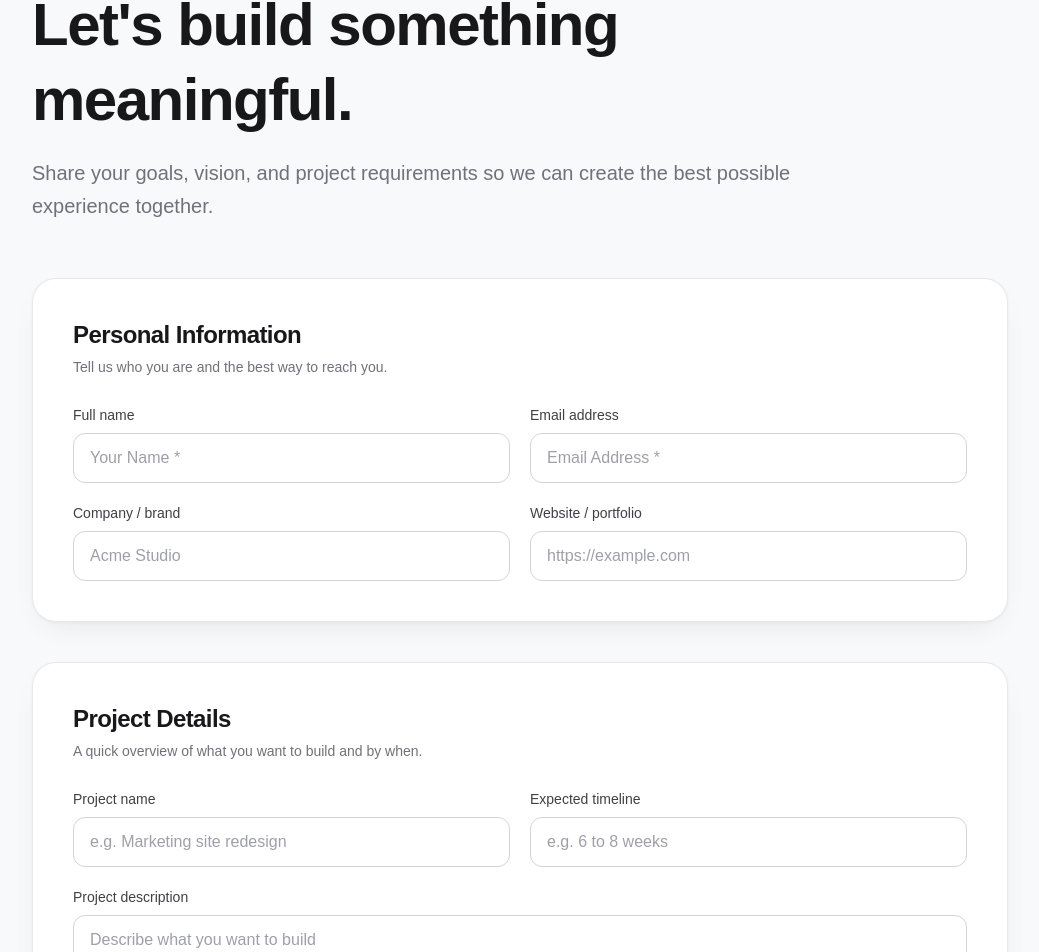
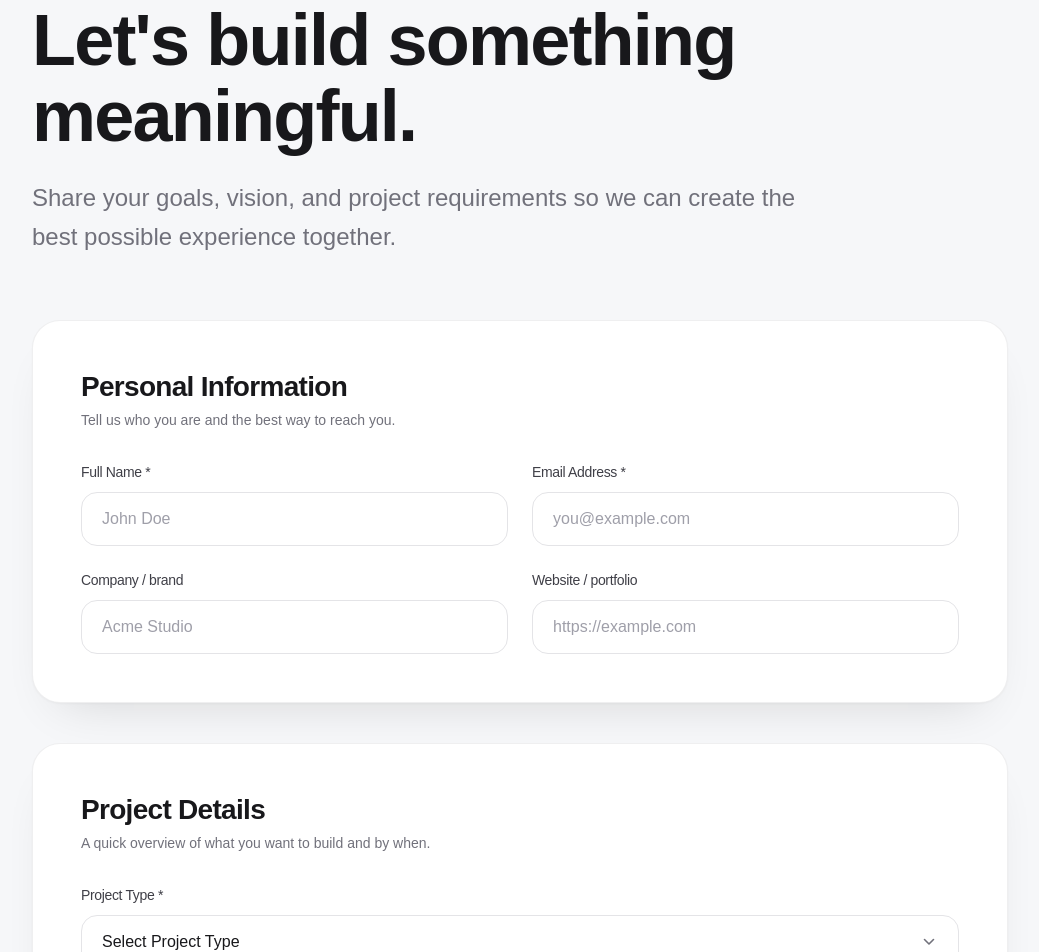
Before and after one commit to kartheepan06/ux-client-onboarding, a Next.js app: page / in a window 1280 px wide. Shown: the part 187-1139 px from the top of the page, without its empty margins (120-1159 px from the left). Built offline with nearby package versions, Linux system fonts and the light colour scheme.

Commit message:
Require project type field

```diff
--- a/components/ClientOnboarding.tsx
+++ b/components/ClientOnboarding.tsx
@@ -1,11 +1,14 @@
 "use client";
 
-import { useState, type FormEvent } from "react";
+import { useState, type ChangeEvent, type FormEvent } from "react";
 
 type FieldErrors = {
   name?: string;
   email?: string;
+  project_type?: string;
 };
+
+const EMAIL_PATTERN = /^[^\s@]+@[^\s@]+\.[^\s@]+$/;
 
 export default function ClientOnboarding() {
   const [darkMode, setDarkMode] = useState(false);
@@ -13,24 +16,27 @@ export default function ClientOnboarding() {
   const [loading, setLoading] = useState(false);
   const [error, setError] = useState<string | null>(null);
   const [fieldErrors, setFieldErrors] = useState<FieldErrors>({});
+  const [name, setName] = useState("");
+  const [email, setEmail] = useState("");
+  const [projectType, setProjectType] = useState("");
 
   const pageClass = darkMode
     ? "bg-zinc-950 text-white"
-    : "bg-[#f8f9fa] text-zinc-900";
+    : "bg-[#f6f7f9] text-zinc-900";
 
   const cardClass = darkMode
-    ? "bg-zinc-900 border border-zinc-800 rounded-3xl p-8 md:p-10 shadow-[0_1px_2px_rgba(0,0,0,0.4)]"
-    : "bg-white border border-zinc-200/80 rounded-3xl p-8 md:p-10 shadow-[0_1px_3px_rgba(0,0,0,0.04),0_12px_32px_-14px_rgba(0,0,0,0.1)]";
+    ? "bg-zinc-900 border border-zinc-800/80 rounded-[28px] p-7 md:p-12 shadow-[0_1px_2px_rgba(0,0,0,0.45)]"
+    : "bg-white border border-zinc-200/60 rounded-[28px] p-7 md:p-12 shadow-[0_1px_2px_rgba(0,0,0,0.03),0_24px_48px_-28px_rgba(0,0,0,0.16)]";
 
   // Input styling is split so an input shows EITHER the normal border OR the
   // error border, never two conflicting border-color utilities at once.
   const inputBase = darkMode
-    ? "w-full rounded-xl border bg-zinc-950 px-4 py-3 text-white placeholder:text-zinc-500 transition focus:outline-none focus:ring-4"
-    : "w-full rounded-xl border bg-white px-4 py-3 text-zinc-900 placeholder:text-zinc-400 transition focus:outline-none focus:ring-4";
+    ? "w-full rounded-2xl border bg-zinc-950 px-5 py-3.5 text-base text-white placeholder:text-zinc-500 transition duration-200 focus:outline-none focus:ring-4"
+    : "w-full rounded-2xl border bg-white px-5 py-3.5 text-base text-zinc-900 placeholder:text-zinc-400 transition duration-200 focus:outline-none focus:ring-4";
 
   const inputBorder = darkMode
-    ? "border-zinc-700 focus:border-zinc-500 focus:ring-white/10"
-    : "border-zinc-300 focus:border-zinc-400 focus:ring-zinc-900/5";
+    ? "border-zinc-700/70 focus:border-zinc-500 focus:ring-white/10"
+    : "border-zinc-200 focus:border-zinc-400 focus:ring-zinc-900/5";
 
   const inputErrorBorder =
     "border-red-500 focus:border-red-500 focus:ring-red-500/20";
@@ -38,57 +44,96 @@ export default function ClientOnboarding() {
   const inputClass = `${inputBase} ${inputBorder}`;
 
   const errorTextClass = darkMode
-    ? "mt-1.5 text-sm font-medium text-red-400"
-    : "mt-1.5 text-sm font-medium text-red-600";
+    ? "mt-2 text-sm font-medium text-red-400"
+    : "mt-2 text-sm font-medium text-red-600";
 
   const labelClass = darkMode
-    ? "block text-sm font-medium text-zinc-300 mb-2"
-    : "block text-sm font-medium text-zinc-700 mb-2";
+    ? "block text-sm font-medium tracking-tight text-zinc-300 mb-2.5"
+    : "block text-sm font-medium tracking-tight text-zinc-700 mb-2.5";
 
   const helperClass = darkMode ? "text-zinc-400" : "text-zinc-500";
 
-  const sectionTitleClass = "text-xl md:text-2xl font-semibold tracking-tight";
+  const sectionTitleClass =
+    "text-2xl md:text-[28px] font-semibold tracking-tight leading-tight";
 
   const checkboxLabelClass = darkMode
-    ? "flex items-center gap-3 border border-zinc-800 rounded-xl p-4 text-sm cursor-pointer transition hover:border-zinc-700"
-    : "flex items-center gap-3 border border-zinc-200 rounded-xl p-4 text-sm cursor-pointer transition hover:border-zinc-300";
+    ? "flex items-center gap-3 border border-zinc-800 rounded-2xl px-4 py-3.5 text-sm cursor-pointer transition hover:border-zinc-600 hover:bg-zinc-800/40"
+    : "flex items-center gap-3 border border-zinc-200 rounded-2xl px-4 py-3.5 text-sm cursor-pointer transition hover:border-zinc-300 hover:bg-zinc-50";
 
   const buttonClass = darkMode
-    ? "inline-flex items-center justify-center w-full sm:w-auto px-10 py-4 text-base font-semibold rounded-2xl transition-all duration-200 bg-white text-zinc-900 shadow-sm hover:bg-zinc-100 hover:shadow-[0_12px_40px_-12px_rgba(255,255,255,0.25)] hover:-translate-y-0.5 focus:outline-none focus:ring-4 focus:ring-white/20 disabled:opacity-60 disabled:cursor-not-allowed disabled:hover:translate-y-0 disabled:hover:shadow-sm"
-    : "inline-flex items-center justify-center w-full sm:w-auto px-10 py-4 text-base font-semibold rounded-2xl transition-all duration-200 bg-zinc-900 text-white shadow-sm hover:bg-zinc-800 hover:shadow-lg hover:-translate-y-0.5 focus:outline-none focus:ring-4 focus:ring-zinc-900/10 disabled:opacity-60 disabled:cursor-not-allowed disabled:hover:translate-y-0 disabled:hover:shadow-sm";
+    ? "inline-flex items-center justify-center w-full sm:w-auto px-12 py-4 text-base font-semibold rounded-full transition-all duration-200 bg-white text-zinc-900 shadow-sm hover:bg-zinc-100 hover:shadow-[0_16px_44px_-14px_rgba(255,255,255,0.3)] hover:-translate-y-0.5 focus:outline-none focus:ring-4 focus:ring-white/25 disabled:opacity-60 disabled:cursor-not-allowed disabled:hover:translate-y-0 disabled:hover:shadow-sm"
+    : "inline-flex items-center justify-center w-full sm:w-auto px-12 py-4 text-base font-semibold rounded-full transition-all duration-200 bg-zinc-900 text-white shadow-sm hover:bg-zinc-800 hover:shadow-[0_16px_44px_-14px_rgba(0,0,0,0.45)] hover:-translate-y-0.5 focus:outline-none focus:ring-4 focus:ring-zinc-900/15 disabled:opacity-60 disabled:cursor-not-allowed disabled:hover:translate-y-0 disabled:hover:shadow-sm";
 
   const themeToggle = (
     <button
       type="button"
       onClick={() => setDarkMode(!darkMode)}
       aria-label="Toggle color theme"
-      className={`inline-flex items-center gap-2 px-4 py-2 rounded-xl border text-sm font-medium transition ${
+      className={`inline-flex items-center gap-2 px-4 py-2 rounded-full border text-sm font-medium transition ${
         darkMode
           ? "border-zinc-700 bg-zinc-900 hover:bg-zinc-800"
-          : "border-zinc-300 bg-white hover:bg-zinc-50"
+          : "border-zinc-200 bg-white hover:bg-zinc-50 shadow-sm"
       }`}
     >
       {darkMode ? "☀️ Light" : "🌙 Dark"}
     </button>
   );
 
+  const handleNameChange = (e: ChangeEvent<HTMLInputElement>) => {
+    const value = e.target.value;
+    setName(value);
+    if (value.trim() && fieldErrors.name) {
+      setFieldErrors((prev) => {
+        const next = { ...prev };
+        delete next.name;
+        return next;
+      });
+    }
+  };
+
+  const handleEmailChange = (e: ChangeEvent<HTMLInputElement>) => {
+    const value = e.target.value;
+    setEmail(value);
+    if (EMAIL_PATTERN.test(value.trim()) && fieldErrors.email) {
+      setFieldErrors((prev) => {
+        const next = { ...prev };
+        delete next.email;
+        return next;
+      });
+    }
+  };
+
+  const handleProjectTypeChange = (e: ChangeEvent<HTMLSelectElement>) => {
+    const value = e.target.value;
+    setProjectType(value);
+    if (value && fieldErrors.project_type) {
+      setFieldErrors((prev) => {
+        const next = { ...prev };
+        delete next.project_type;
+        return next;
+      });
+    }
+  };
+
   const handleSubmit = async (e: FormEvent<HTMLFormElement>) => {
     e.preventDefault();
     const form = e.currentTarget;
     const data = new FormData(form);
 
-    const name = ((data.get("name") as string) ?? "").trim();
-    const email = ((data.get("email") as string) ?? "").trim();
-    const emailPattern = /^[^\s@]+@[^\s@]+\.[^\s@]+$/;
+    const trimmedName = name.trim();
+    const trimmedEmail = email.trim();
 
     const nextErrors: FieldErrors = {};
-    if (!name) {
+    if (!trimmedName) {
       nextErrors.name = "* Name is required";
     }
-    if (!email) {
+    if (!trimmedEmail) {
       nextErrors.email = "* Email is required";
-    } else if (!emailPattern.test(email)) {
+    } else if (!EMAIL_PATTERN.test(trimmedEmail)) {
       nextErrors.email = "* Please enter a valid email address";
+    }
+    if (!projectType) {
+      nextErrors.project_type = "* Please select a project type";
     }
 
     if (Object.keys(nextErrors).length > 0) {
@@ -124,7 +169,7 @@ export default function ClientOnboarding() {
   if (submitted) {
     return (
       <div className={`min-h-screen ${pageClass}`}>
-        <div className="max-w-5xl mx-auto px-6 py-12 md:py-20">
+        <div className="max-w-5xl mx-auto px-6 py-14 md:py-24">
           <div className="flex justify-end mb-14">{themeToggle}</div>
 
           <div className="flex items-center justify-center min-h-[55vh]">
@@ -160,7 +205,7 @@ export default function ClientOnboarding() {
 
   return (
     <div className={`min-h-screen ${pageClass}`}>
-      <div className="max-w-5xl mx-auto px-6 py-12 md:py-20">
+      <div className="max-w-5xl mx-auto px-6 py-14 md:py-24">
         <div className="flex justify-between items-center mb-14">
           <p className="text-sm font-medium tracking-wide text-zinc-500">
             UX/UI Client Onboarding
@@ -169,12 +214,14 @@ export default function ClientOnboarding() {
           {themeToggle}
         </div>
 
-        <div className="mb-14 max-w-3xl">
-          <h1 className="text-4xl md:text-6xl font-bold tracking-tight leading-tight">
+        <div className="mb-16 max-w-3xl">
+          <h1 className="text-5xl md:text-7xl font-bold tracking-tight leading-[1.05]">
             Let&apos;s build something meaningful.
           </h1>
 
-          <p className={`mt-5 text-lg md:text-xl leading-relaxed ${helperClass}`}>
+          <p
+            className={`mt-6 text-lg md:text-2xl leading-relaxed font-light ${helperClass}`}
+          >
             Share your goals, vision, and project requirements so we can create
             the best possible experience together.
           </p>
@@ -188,29 +235,31 @@ export default function ClientOnboarding() {
           className="space-y-10"
         >
           <section className={cardClass}>
-            <div className="mb-7">
+            <div className="mb-8">
               <h2 className={sectionTitleClass}>Personal Information</h2>
               <p className={`mt-1.5 text-sm ${helperClass}`}>
                 Tell us who you are and the best way to reach you.
               </p>
             </div>
 
-            <div className="grid md:grid-cols-2 gap-5">
+            <div className="grid md:grid-cols-2 gap-6">
               <div>
                 <label htmlFor="name" className={labelClass}>
-                  Full name
+                  Full Name *
                 </label>
                 <input
                   id="name"
                   name="name"
                   required
                   autoComplete="name"
+                  value={name}
+                  onChange={handleNameChange}
                   aria-invalid={fieldErrors.name ? true : undefined}
                   aria-describedby={fieldErrors.name ? "name-error" : undefined}
                   className={`${inputBase} ${
                     fieldErrors.name ? inputErrorBorder : inputBorder
                   }`}
-                  placeholder="Your Name *"
+                  placeholder="John Doe"
                 />
                 {fieldErrors.name && (
                   <p id="name-error" className={errorTextClass}>
@@ -221,7 +270,7 @@ export default function ClientOnboarding() {
 
               <div>
                 <label htmlFor="email" className={labelClass}>
-                  Email address
+                  Email Address *
                 </label>
                 <input
                   id="email"
@@ -229,6 +278,8 @@ export default function ClientOnboarding() {
                   type="email"
                   required
                   autoComplete="email"
+                  value={email}
+                  onChange={handleEmailChange}
                   aria-invalid={fieldErrors.email ? true : undefined}
                   aria-describedby={
                     fieldErrors.email ? "email-error" : undefined
@@ -236,7 +287,7 @@ export default function ClientOnboarding() {
                   className={`${inputBase} ${
                     fieldErrors.email ? inputErrorBorder : inputBorder
                   }`}
-                  placeholder="Email Address *"
+                  placeholder="you@example.com"
                 />
                 {fieldErrors.email && (
                   <p id="email-error" className={errorTextClass}>
@@ -275,14 +326,69 @@ export default function ClientOnboarding() {
           </section>
 
           <section className={cardClass}>
-            <div className="mb-7">
+            <div className="mb-8">
               <h2 className={sectionTitleClass}>Project Details</h2>
               <p className={`mt-1.5 text-sm ${helperClass}`}>
                 A quick overview of what you want to build and by when.
               </p>
             </div>
 
-            <div className="grid md:grid-cols-2 gap-5">
+            <div className="mb-5">
+              <label htmlFor="project_type" className={labelClass}>
+                Project Type *
+              </label>
+              <div className="relative">
+                <select
+                  id="project_type"
+                  name="project_type"
+                  value={projectType}
+                  onChange={handleProjectTypeChange}
+                  aria-invalid={fieldErrors.project_type ? true : undefined}
+                  aria-describedby={
+                    fieldErrors.project_type ? "project_type-error" : undefined
+                  }
+                  className={`${inputBase} ${
+                    fieldErrors.project_type ? inputErrorBorder : inputBorder
+                  } appearance-none pr-12 cursor-pointer`}
+                >
+                  <option value="">Select Project Type</option>
+                  <option value="Website">Website</option>
+                  <option value="Mobile App">Mobile App</option>
+                  <option value="SaaS Dashboard">SaaS Dashboard</option>
+                  <option value="E-commerce">E-commerce</option>
+                  <option value="Portfolio">Portfolio</option>
+                  <option value="Internal Tool">Internal Tool</option>
+                  <option value="Other">Other</option>
+                </select>
+                <span
+                  className={`pointer-events-none absolute right-5 top-1/2 -translate-y-1/2 ${helperClass}`}
+                  aria-hidden="true"
+                >
+                  <svg
+                    width="20"
+                    height="20"
+                    viewBox="0 0 20 20"
+                    fill="none"
+                    xmlns="http://www.w3.org/2000/svg"
+                  >
+                    <path
+                      d="M5.5 7.5L10 12l4.5-4.5"
+                      stroke="currentColor"
+                      strokeWidth="1.6"
+                      strokeLinecap="round"
+                      strokeLinejoin="round"
+                    />
+                  </svg>
+                </span>
+              </div>
+              {fieldErrors.project_type && (
+                <p id="project_type-error" className={errorTextClass}>
+                  {fieldErrors.project_type}
+                </p>
+              )}
+            </div>
+
+            <div className="grid md:grid-cols-2 gap-6">
               <div>
                 <label htmlFor="project_name" className={labelClass}>
                   Project name
@@ -338,7 +444,7 @@ export default function ClientOnboarding() {
           </section>
 
           <section className={cardClass}>
-            <div className="mb-7">
+            <div className="mb-8">
               <h2 className={sectionTitleClass}>Target Audience</h2>
               <p className={`mt-1.5 text-sm ${helperClass}`}>
                 Who you are building for and what they struggle with.
@@ -375,7 +481,7 @@ export default function ClientOnboarding() {
           </section>
 
           <section className={cardClass}>
-            <div className="mb-7">
+            <div className="mb-8">
               <h2 className={sectionTitleClass}>Features Required</h2>
               <p className={`mt-1.5 text-sm ${helperClass}`}>
                 Select everything that applies, then add anything missing below.
@@ -417,7 +523,7 @@ export default function ClientOnboarding() {
           </section>
 
           <section className={cardClass}>
-            <div className="mb-7">
+            <div className="mb-8">
               <h2 className={sectionTitleClass}>Design Preferences</h2>
               <p className={`mt-1.5 text-sm ${helperClass}`}>
                 Show us the look and feel you are drawn to.
@@ -472,14 +578,14 @@ export default function ClientOnboarding() {
           </section>
 
           <section className={cardClass}>
-            <div className="mb-7">
+            <div className="mb-8">
               <h2 className={sectionTitleClass}>Budget &amp; Communication</h2>
               <p className={`mt-1.5 text-sm ${helperClass}`}>
                 Set expectations so we can plan the right approach.
               </p>
             </div>
 
-            <div className="grid md:grid-cols-2 gap-5">
+            <div className="grid md:grid-cols-2 gap-6">
               <div>
                 <label htmlFor="budget" className={labelClass}>
                   Budget
@@ -534,6 +640,16 @@ export default function ClientOnboarding() {
               Fields marked with * are required.
             </p>
 
+            {Object.keys(fieldErrors).length > 0 && (
+              <p
+                className={`mb-3 text-sm font-medium ${
+                  darkMode ? "text-red-400" : "text-red-600"
+                }`}
+              >
+                Please complete all required fields before submitting.
+              </p>
+            )}
+
             <button type="submit" disabled={loading} className={buttonClass}>
               {loading ? "Submitting..." : "Submit Project Brief"}
             </button>
```
